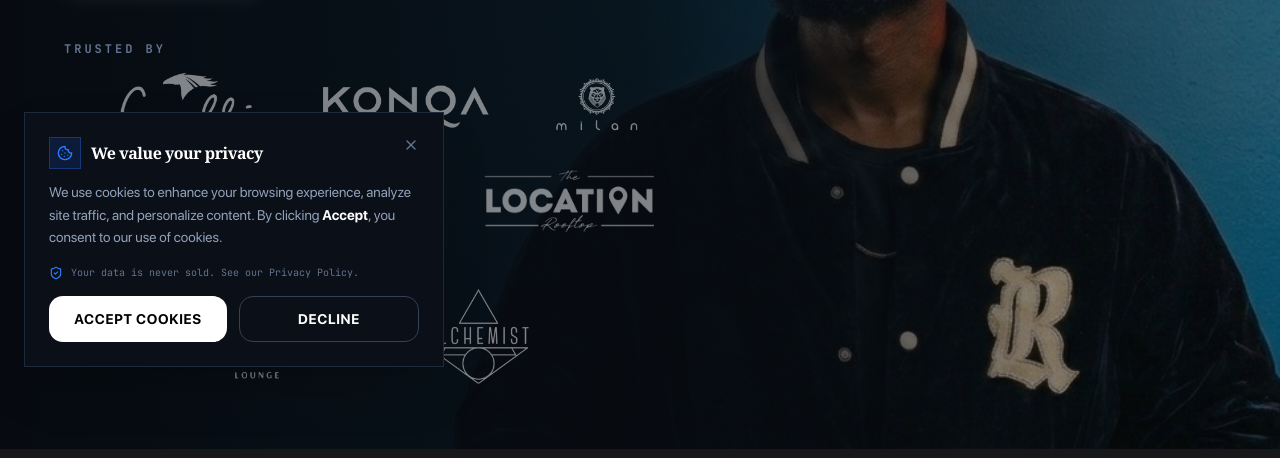
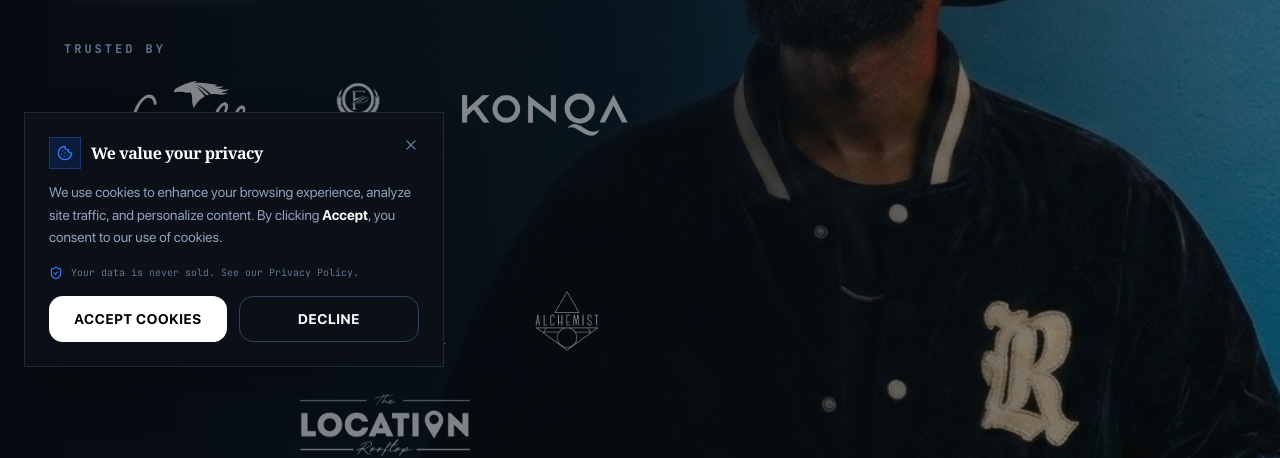
Before and after one commit to TonyMutuma/Overkill-Entertainment, a React (Vite) app: page / in a window 1280 px wide. Shown: the part 409-867 px from the top of the page. Built offline with nearby package versions, Linux system fonts and the light colour scheme; no server answers.

Commit message:
refactor: make Trusted By 2 rows of 4 logos

```diff
--- a/src/components/HomeView.tsx
+++ b/src/components/HomeView.tsx
@@ -100,14 +100,14 @@ export const HomeView: React.FC<HomeViewProps> = ({
                           </p>
               {(() => {
                 const renderVenue = (venue, idx) => {
-                  const isAlchemist = venue.name === 'Alchemist Lounge';
+                  const isSquare = venue.name === 'Alchemist Lounge' || venue.name === 'Farenheit Lounge';
                   return (
                   <div key={idx} className="group flex items-center">
                     {venue.logo ? (
                       <img
                         src={venue.logo}
                         alt={venue.name}
-                        className={`w-auto object-contain brightness-0 invert opacity-70 group-hover:opacity-100 transition-opacity ${isAlchemist ? 'h-16 sm:h-20' : 'h-12 sm:h-16'}`}
+                        className={`w-auto object-contain brightness-0 invert opacity-70 group-hover:opacity-100 transition-opacity ${isSquare ? 'h-16 sm:h-20' : 'h-12 sm:h-16'}`}
                       />
                     ) : (
                       <div className="text-left">
@@ -124,15 +124,9 @@ export const HomeView: React.FC<HomeViewProps> = ({
                   </div>
                 );
                 };
-                const squareLogos = TRUST_VENUES.filter(
-                  (v) => v.name === 'Farenheit Lounge' || v.name === 'Alchemist Lounge'
-                );
-                const wideLogos = TRUST_VENUES.filter(
-                  (v) => v.name !== 'Farenheit Lounge' && v.name !== 'Alchemist Lounge'
-                );
-                const half = Math.ceil(wideLogos.length / 2);
-                const rowOne = wideLogos.slice(0, half);
-                const rowTwo = wideLogos.slice(half);
+                const half = Math.ceil(TRUST_VENUES.length / 2);
+                const rowOne = TRUST_VENUES.slice(0, half);
+                const rowTwo = TRUST_VENUES.slice(half);
                 return (
                   <>
                     <div className="flex flex-wrap justify-center items-center gap-x-8 gap-y-6 sm:gap-x-12 sm:gap-y-8 opacity-70 mb-6 sm:mb-8">
@@ -140,17 +134,6 @@ export const HomeView: React.FC<HomeViewProps> = ({
                     </div>
                     <div className="flex flex-wrap justify-center items-center gap-x-8 gap-y-6 sm:gap-x-12 sm:gap-y-8 opacity-70">
                       {rowTwo.map(renderVenue)}
-                    </div>
-                    <div className="flex flex-wrap justify-center items-center gap-x-10 gap-y-6 sm:gap-x-16 sm:gap-y-8 opacity-70 mt-8 sm:mt-10">
-                      {squareLogos.map((venue) => (
-                        <div key={venue.name} className="group flex items-center">
-                          <img
-                            src={venue.logo}
-                            alt={venue.name}
-                            className="w-auto h-24 sm:h-32 object-contain brightness-0 invert opacity-70 group-hover:opacity-100 transition-opacity"
-                          />
-                        </div>
-                      ))}
                     </div>
                   </>
                 );
```
